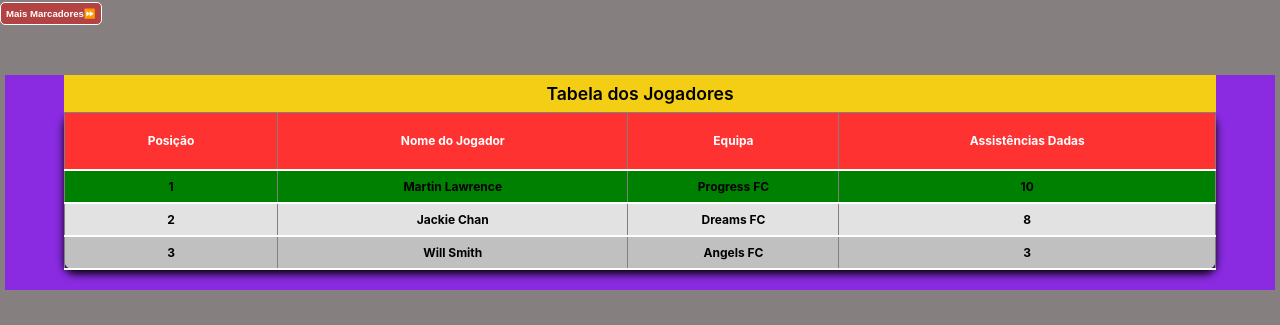
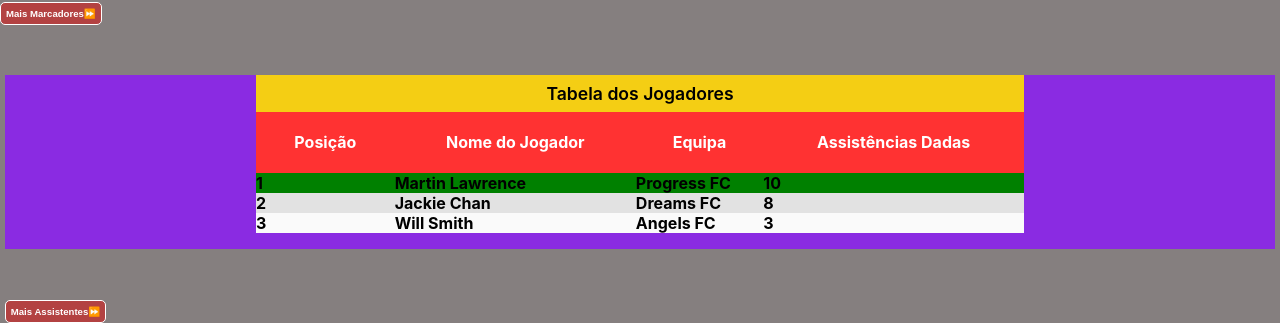
Before and after one commit to Freddsterius/maningue-bola, a React (Create React App) app: page / in a window 1280 px wide. Shown: the part 1734-2059 px from the top of the page. Built offline with nearby package versions, Linux system fonts and the light colour scheme.

Commit message:
Asists' Table: relax, its coming up

```diff
--- a/src/pages/estatistica/assistsTable/AssistsTable.css
+++ b/src/pages/estatistica/assistsTable/AssistsTable.css
@@ -7,23 +7,55 @@
 }
 
 .assists-table {
-  width: 90vw;
-  margin-left: auto;
-  margin-right: auto;
+  /*
+
   border-collapse: collapse;
   border: 1px solid white;
   border-radius: 10px;
   margin-bottom: 20px;
   background-color: silver;
-  box-shadow: 0 4px 8px black;
+  box-shadow: 0 4px 8px black; */
+
+  margin: 0 auto 1rem;
+  background-color: rgb(250, 250, 250);
+  width: 90vw;
+  margin-bottom: 1rem;
+  overflow: hidden;
+  font-size: 0.93rem;
+
+  /*small*/
+  @media (min-width: 576px) {
+  }
+
+  /*medium*/
+  @media (min-width: 768px) {
+    font-size: 1rem;
+    width: 80vw;
+  }
+
+  /*large*/
+  @media (min-width: 992px) {
+    width: 70vw;
+  }
+
+  /*extra large*/
+  @media (min-width: 1200px) {
+    width: 60vw;
+  }
+
+  /*extra extra large*/
 }
+
+.assists-table,
 .assists-table th,
 .assists-table td {
-  padding: 0.5rem;
+  /* padding: 0.5rem;
   text-align: center;
   border: 1px solid grey;
   border-bottom: 2px solid white;
-  font-size: 0.75rem;
+  font-size: 0.75rem; */
+
+  border-collapse: collapse;
 }
 .assists-table th {
   background-color: rgb(255, 50, 50);
--- a/src/pages/jogadores/Jogadores.css
+++ b/src/pages/jogadores/Jogadores.css
@@ -21,7 +21,7 @@ caption {
 .jogadores-table {
   margin: 0 auto 1rem;
   background-color: rgb(250, 250, 250);
-  max-width: 90vw;
+  width: 90vw;
   margin-bottom: 1rem;
   overflow: hidden;
   font-size: 0.93rem;
```
